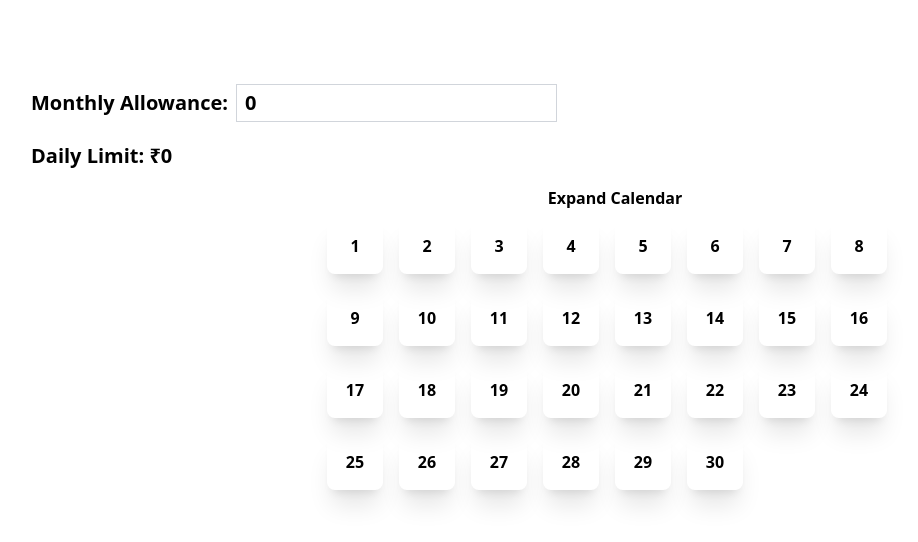
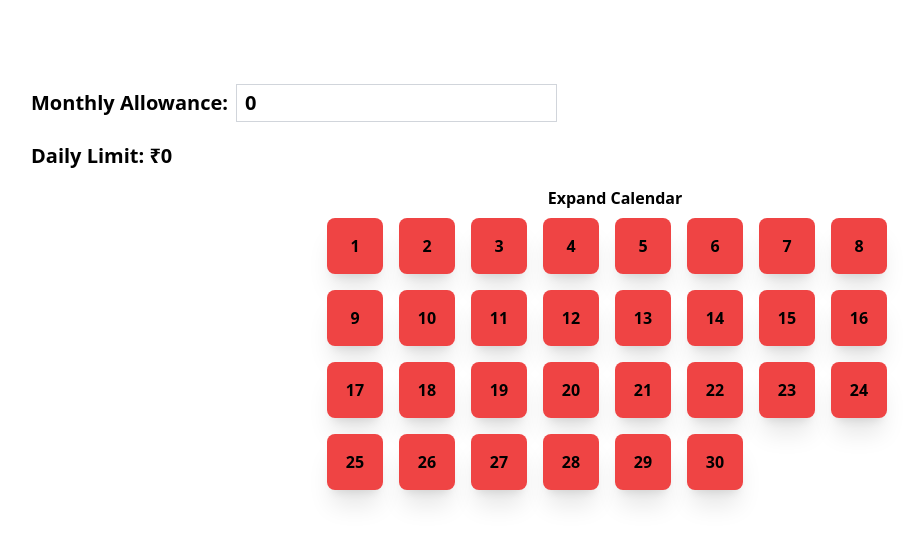
Before and after one commit to aaronsww/cash-control, a React (Vite) app: page / in a window 1280 px wide. Both pictures are taken after a click on the button "Minimize Calendar". Shown: the top 542 px of the page, without its empty margins (25-943 px from the left). Built offline with nearby package versions, Linux system fonts and the light colour scheme.

Commit message:
test:red dot testing

```diff
--- a/src/App.jsx
+++ b/src/App.jsx
@@ -32,13 +32,18 @@ function App() {
       </div>
       <button
         className="font-bold"
-        onClick={() => setToggle((prevToggle) => !prevToggle)}
+        onClick={(e) => {
+          e.preventDefault;
+          setToggle((prevToggle) => !prevToggle);
+        }}
       >
         {" "}
         {toggle ? "Minimize Calendar" : "Expand Calendar"}
       </button>
       {toggle && <div className="flex flex-wrap ">{renderDays()}</div>}
-      <div className="flex justify-center">{!toggle && <div className="flex flex-wrap w-1/2">{renderDays()}</div>}</div>
+      <div className="flex justify-center">
+        {!toggle && <div className="flex flex-wrap w-1/2">{renderDays()}</div>}
+      </div>
     </div>
   );
 }
--- a/src/components/DayCard.jsx
+++ b/src/components/DayCard.jsx
@@ -32,7 +32,9 @@ function DayCard({ no, toggle }) {
     <div>
       {toggle && (
         <div
-          className={`bg-${events.length > 0 ? "blue-200" : "white"} rounded-lg shadow-lg p-4 m-5`}
+          className={`rounded-lg shadow-lg p-4 m-5 ${
+            events.length > 0 ? "bg-blue-100" : "bg-white"
+          }`}
         >
           <h1 className="text-2xl font-bold ml-3 mb-2 text-start">{no}</h1>
           {events.map((event, index) => (
@@ -89,9 +91,12 @@ function DayCard({ no, toggle }) {
         </div>
       )}
       {!toggle && (
-        <div className="rounded-lg shadow-xl flex flex-col items-center justify-center m-2 h-14 w-14 font-extrabold">
+        <div
+          className={`rounded-lg shadow-xl flex flex-col items-center justify-center m-2 h-14 w-14 font-extrabold ${
+            totalExpense > 0 ? "bg-blue-500" : "bg-red-500"
+          }`}
+        >
           {no}
-          {events.length > 0 && <div className="bg-red-500 w-2 h-2 rounded-full"></div>}
         </div>
       )}
     </div>
--- a/src/components/Input.jsx
+++ b/src/components/Input.jsx
@@ -12,7 +12,7 @@ function Input({ calc }) {
   return (
     <div className="my-5">
       <form onSubmit={handleSubmit} className="flex items-center">
-        <label className="mr-4 text-xl font-bold ml-2">
+        <label className="mr-4 text-xl font-bold ml-2 flex items-center">
           Monthly Allowance:
           <input
             type="number"
```
